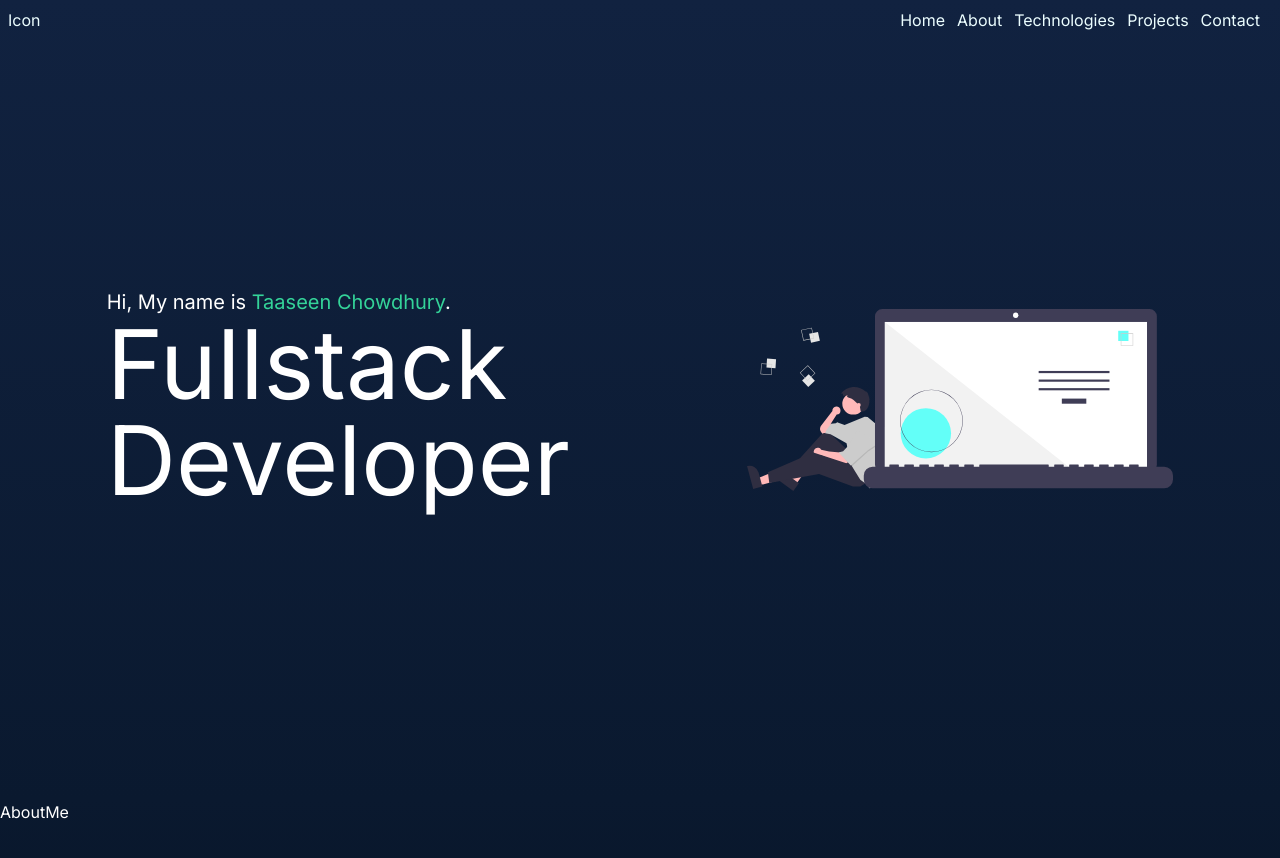
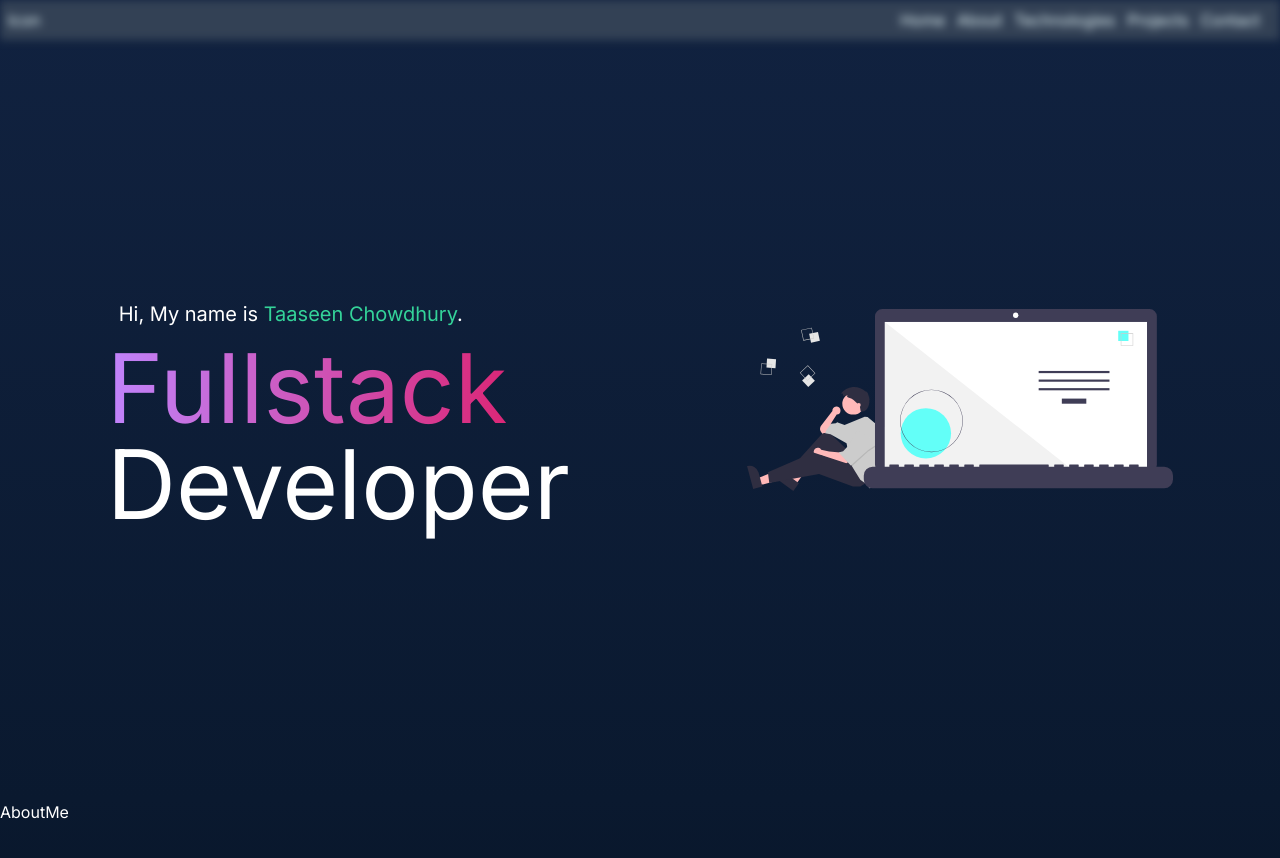
Before and after one commit to ZeNoobi/taaseen-portfolio-react, a Next.js app: page / in a window 1280 px wide. Shown: the top 858 px of the page. Built offline with nearby package versions, Linux system fonts and the light colour scheme.

Commit message:
Nav Blur

```diff
--- a/app/components/Navigation.tsx
+++ b/app/components/Navigation.tsx
@@ -4,7 +4,7 @@ const NavBar = () => {
   const handleClick = () => {};
 
   return (
-    <div className='w-full bg-transparent fixed'>
+    <div className='w-full fixed bg-slate-700 blur-sm'>
       <div className='text-cyan-50 flex justify-between'>
         <p className='p-2'>Icon</p>
         <ul className='flex p-2'>
--- a/app/sections/Introduction.tsx
+++ b/app/sections/Introduction.tsx
@@ -6,12 +6,15 @@ const IntroPage = () => {
       {/*<section className='flex items-center justify-between'></section>*/}
       <div className=' flex justify-center min-w-full h-56'>
         <div className='w-1/2'>
-          <h3 className='text-xl'>
+          <h3 className='text-xl p-3'>
             Hi, My name is{' '}
             <span className='text-emerald-400'>Taaseen Chowdhury</span>.
           </h3>
           <h3 className='text-8xl'>
-            <span>Fullstack</span> Developer
+            <span className='text-transparent bg-clip-text bg-gradient-to-r from-purple-400 to-pink-600'>
+              Fullstack
+            </span>{' '}
+            Developer
           </h3>
         </div>
         {/*<div className='w-1/5'></div>*/}
```
